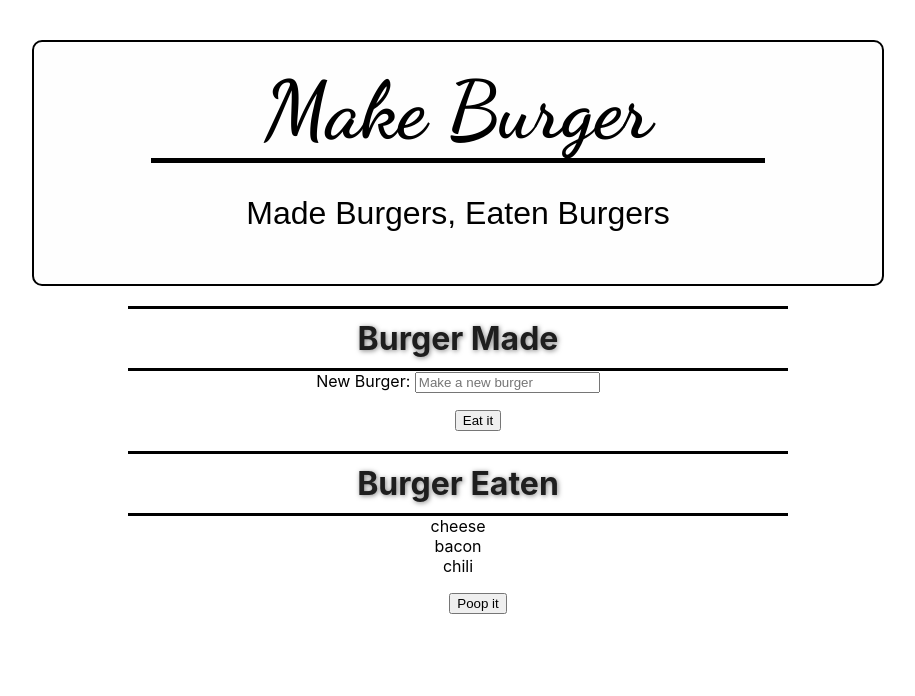
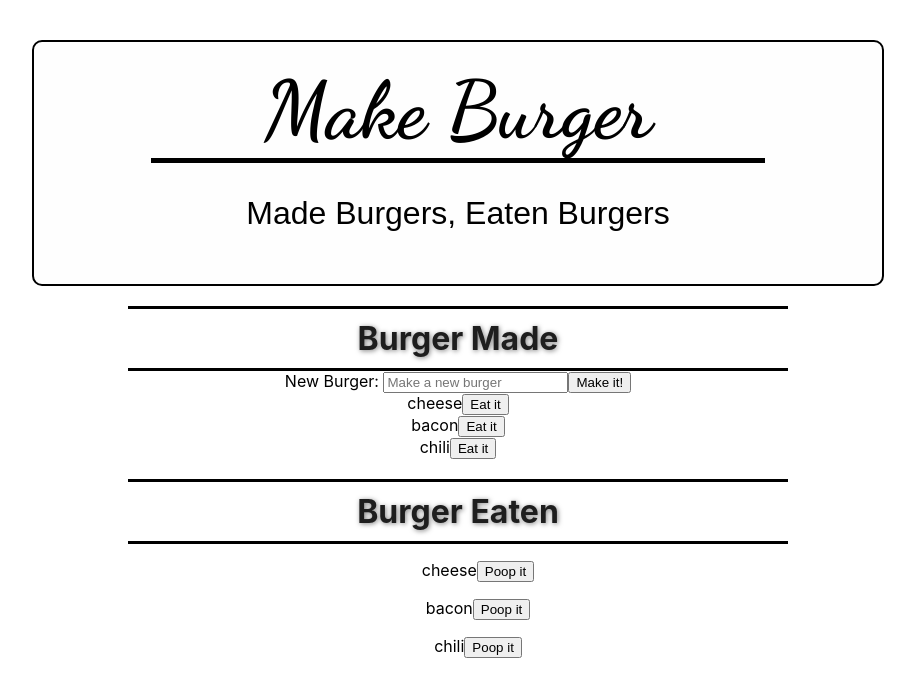
Before and after one commit to sararatBurke/BurgerMenu, a React (Create React App) app: page / in a window 1280 px wide. Shown: the top 696 px of the page, without its empty margins (182-1097 px from the left). Built offline with nearby package versions, Linux system fonts and the light colour scheme.

Commit message:
added formating to ShowToEat, and ShowEaten

```diff
--- a/src/App.js
+++ b/src/App.js
@@ -9,6 +9,7 @@ const initialBurgers =['cheese','bacon','chili'];
 export default function App(props) {
   const [burgersToEat, setBurgersToEat] = useState(initialBurgers);
 
+
   return(
     <div className="App">
         <main>
@@ -16,10 +17,10 @@ export default function App(props) {
         <p>Made Burgers, Eaten Burgers</p>
         </main>
 
-        <AddBurger value={setBurgersToEat}/>
+        <AddBurger burger={setBurgersToEat}/>
+        <ShowToEat burger={burgersToEat} />
         <h2 className="title">Burger Eaten</h2>
-        <ShowToEat value={burgersToEat} />
-        <ShowEaten />
+        <ShowEaten burger={burgersToEat}/>
       </div>
   );
 }
--- a/src/components/AddBurger.js
+++ b/src/components/AddBurger.js
@@ -1,10 +1,9 @@
-import React, {useState} from 'react';
-
+import React from 'react';
 
 //const burgers = ['Ultimate Burger'];
 
 export default function AddBurger() {
-    const [addBurgers, setAddBurgers] = useState();
+    //const [addBurgers, setAddBurgers] = useState();
 
     return (
       <div>
@@ -16,6 +15,8 @@ export default function AddBurger() {
             id="text"
             placeholder="Make a new burger"
             />
+
+          <button >Make it!</button>
         {/* {addBurgers.map(()=>(
           <button onClick={() => setAddBurgers()}>
               Make it!
@@ -23,9 +24,6 @@ export default function AddBurger() {
         ))} */}
         <br />
 
-        <ul>
-            <button>Eat it</button>
-        </ul>
       </div>
     );
   }
--- a/src/components/Eaten.js
+++ b/src/components/Eaten.js
@@ -6,14 +6,16 @@ import React from 'react';
 // <li> {burger}</li>
 // );
 
-export default function ShowEaten() {
-    return (
+export default function ShowEaten(props) {
+
+    return props.burger.map((poopBurger) => (
         <div>
             <ul>
+                {poopBurger}
                 <button>Poop it</button>
             </ul>
         </div>
-    );
+    ));
 }
 
 /* <ul>{makeBurger.menu}
--- a/src/components/ShowToEat.js
+++ b/src/components/ShowToEat.js
@@ -8,9 +8,10 @@ import React from 'react';
 
 export default function ShowToEat(props){
 
-    return props.value.map((makeBurger) => (
+    return props.burger.map((eatBurger) => (
         <div>
-              {makeBurger}
+              {eatBurger}
+              <button>Eat it</button>
         </div>
 
     ));
```
